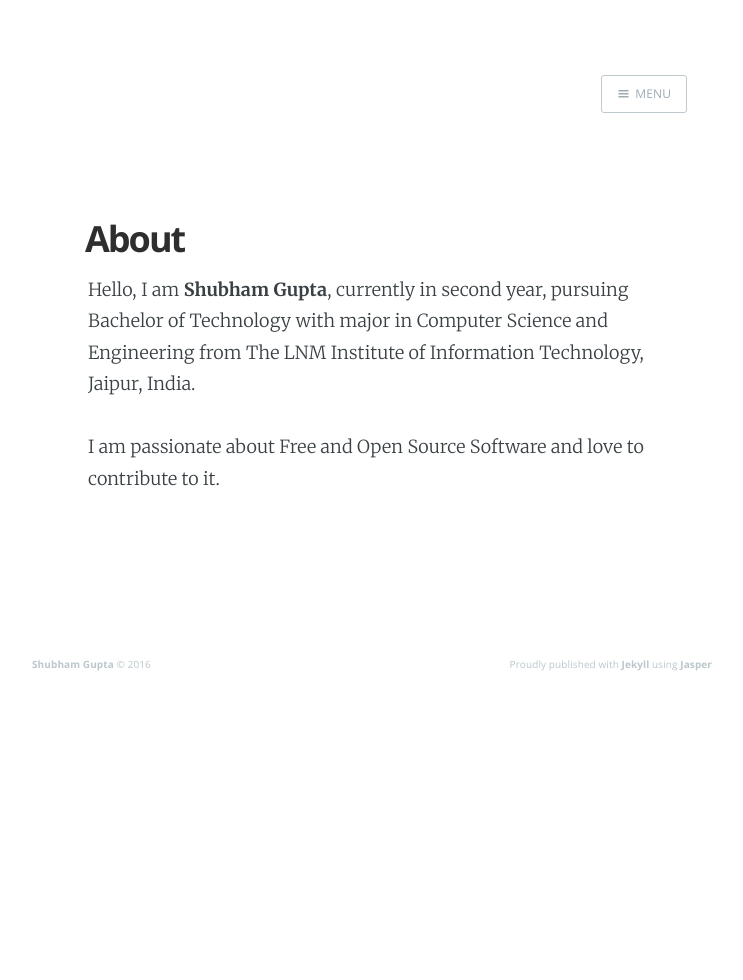
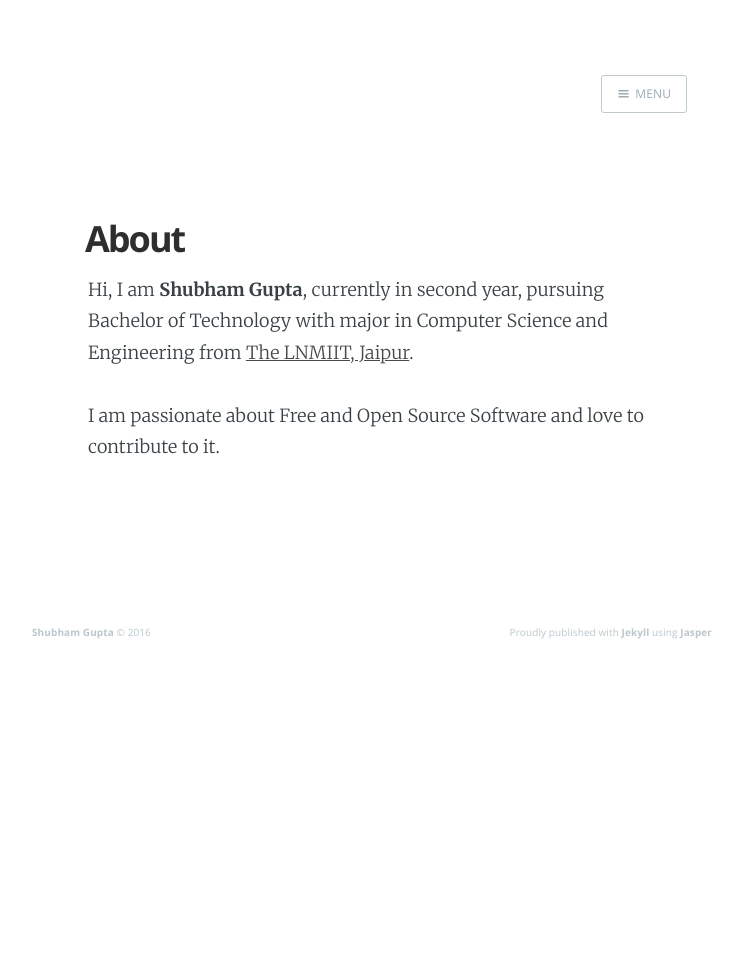
Before and after one commit to iamshubh22/iamshubh22.github.io, a Jekyll site: the page built from about/index.md, in a window 1280 px wide. Shown: the whole page, without its empty margins (268-1011 px from the left). Built offline with Jekyll 4.4.1, drawn with Linux system fonts in a browser that asks for light colours; nearby versions of some CDN libraries.

Commit message:
Update links

```diff
--- a/about/index.md
+++ b/about/index.md
@@ -6,6 +6,6 @@ navigation: True
 current: about
 ---
 
-Hello, I am **Shubham Gupta**, currently in second year, pursuing Bachelor of Technology with major in Computer Science and Engineering from The LNM Institute of Information Technology, Jaipur, India.
+Hi, I am **Shubham Gupta**, currently in second year, pursuing Bachelor of Technology with major in Computer Science and Engineering from [The LNMIIT, Jaipur](http://lnmiit.ac.in/).
 
 I am passionate about Free and Open Source Software and love to contribute to it.
```
